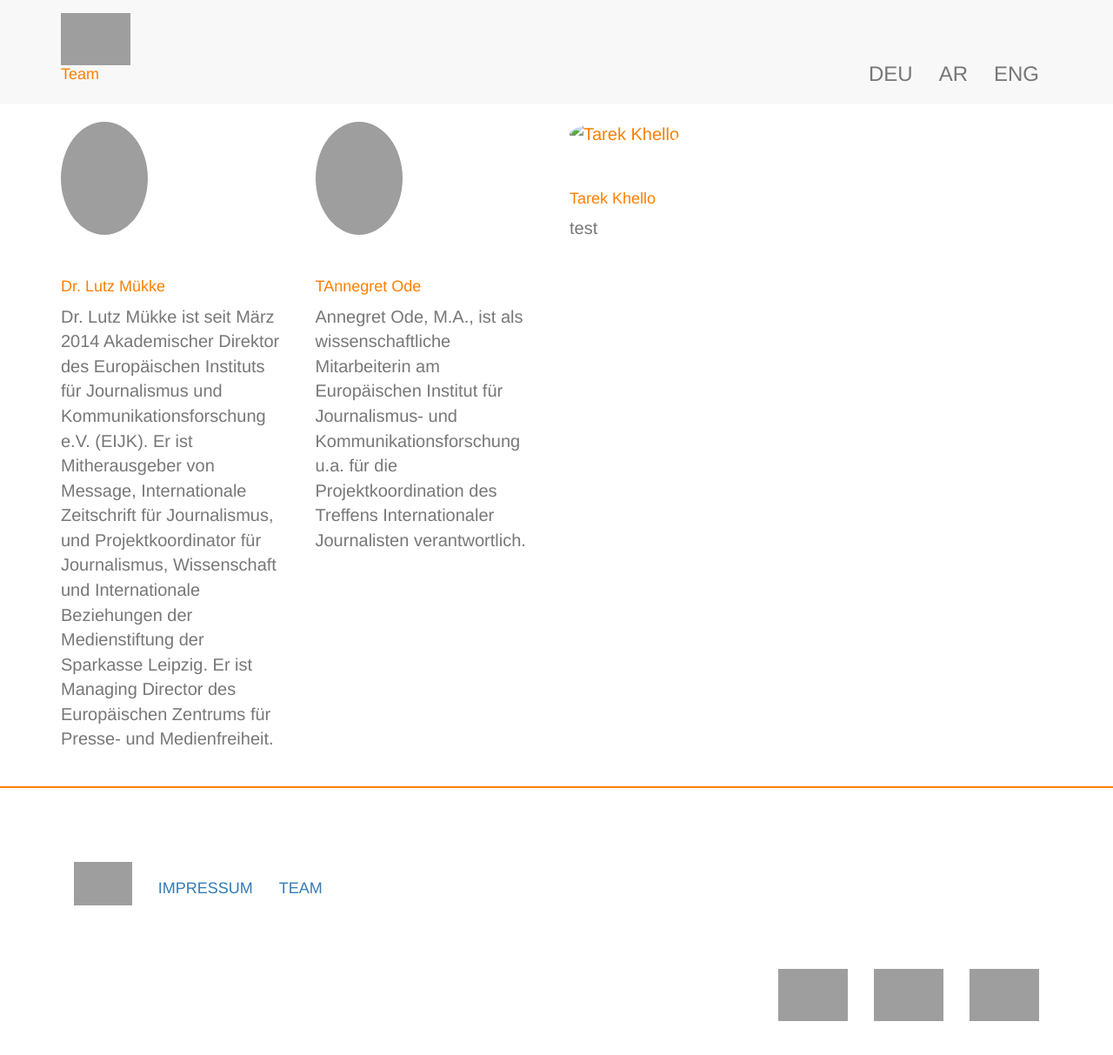
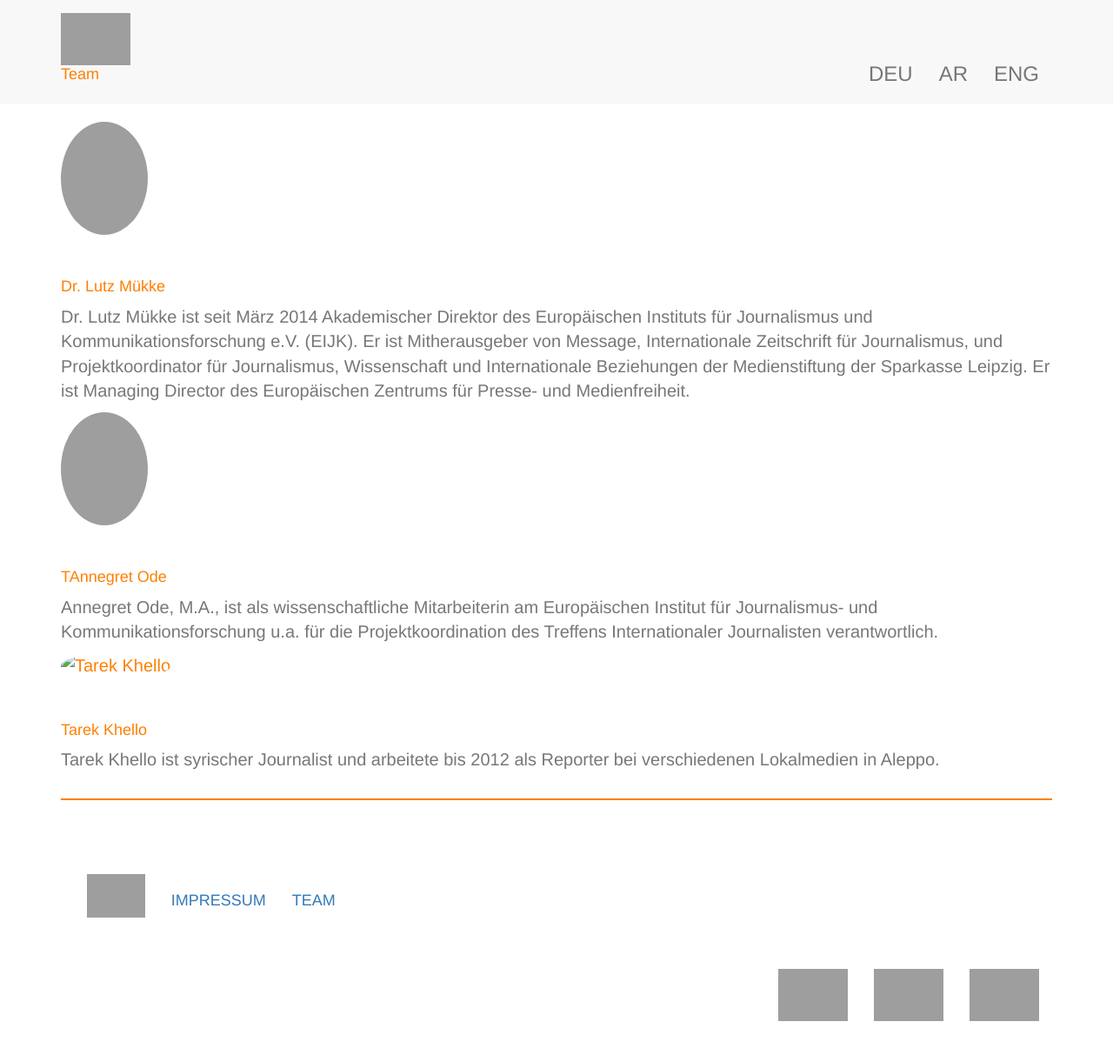
Before and after one commit to EIJC/TIJ, a Jekyll site: the page built from team.html, in a window 1280 px wide and 1220 px high. Shown: the top 1213 px of the window at 87% size. Built offline with Jekyll 4.4.1, drawn with Linux system fonts in a browser that asks for light colours; nearby versions of some CDN libraries; grey boxes are pictures that could not be loaded.

Commit message:
Update team.html

```diff
--- a/team.html
+++ b/team.html
@@ -2,24 +2,21 @@
 title: Team
 ---
 <div class="container">
-<div class="row">
-<div class="col-md-3">
+
 <a href="http://www.eijc.eu/de/dr-lutz-muekke-2/" target="_blank" title="Dr. Lutz Mükke"><img alt="Dr. Lutz Mükke" class="img-circle" src="https://www.dropbox.com/s/tdb8c6eydwvi2oz/Muekke_220_300_300_k.jpg?raw=1" title="Dr. Lutz Mükke" /> </a>
 <h3>Dr. Lutz Mükke</h3>
 <p>Dr. Lutz Mükke ist seit März 2014 Akademischer Direktor des Europäischen Instituts für Journalismus und Kommunikationsforschung e.V. (EIJK). Er ist Mitherausgeber von Message, Internationale Zeitschrift für Journalismus, und Projektkoordinator für Journalismus, Wissenschaft und Internationale Beziehungen der Medienstiftung der Sparkasse Leipzig. Er ist Managing Director des Europäischen Zentrums für Presse- und Medienfreiheit.</p>
-</div>
 
-<div class="col-md-3"><a href="http://www.eijc.eu/de/team/annegret-ode-m-a/" target="_blank" title="Annegret Ode"><img alt="Annegret Ode" class="img-circle" src="https://www.dropbox.com/s/3tvfbgtandfg9mc/Ode100_130_300.jpg?raw=1" title="Annegret Ode" /> </a>
+
+<a href="http://www.eijc.eu/de/team/annegret-ode-m-a/" target="_blank" title="Annegret Ode"><img alt="Annegret Ode" class="img-circle" src="https://www.dropbox.com/s/3tvfbgtandfg9mc/Ode100_130_300.jpg?raw=1" title="Annegret Ode" /> </a>
 <h3>TAnnegret Ode</h3>
 <p>Annegret Ode, M.A., ist als wissenschaftliche Mitarbeiterin am Europäischen Institut für Journalismus- und Kommunikationsforschung u.a. für die Projektkoordination des Treffens Internationaler Journalisten verantwortlich.</p>
-</div>
 
-<div class="col-md-3"><a href="" title="Tarek Khello"> <img alt="Tarek Khello" class="img-circle" src="" title="Tarek Khello" /> </a>
+
+<a href="" title="Tarek Khello"> <img alt="Tarek Khello" class="img-circle" src="" title="Tarek Khello" /> </a>
 <h3>Tarek Khello</h3>
-<p>test</p>
-</div>
-</div>
-</div>
+<p>Tarek Khello ist syrischer Journalist und arbeitete bis 2012 als Reporter bei verschiedenen Lokalmedien in Aleppo. </p>  </p>
+
 
 <div class="divider"></div>
 
```
